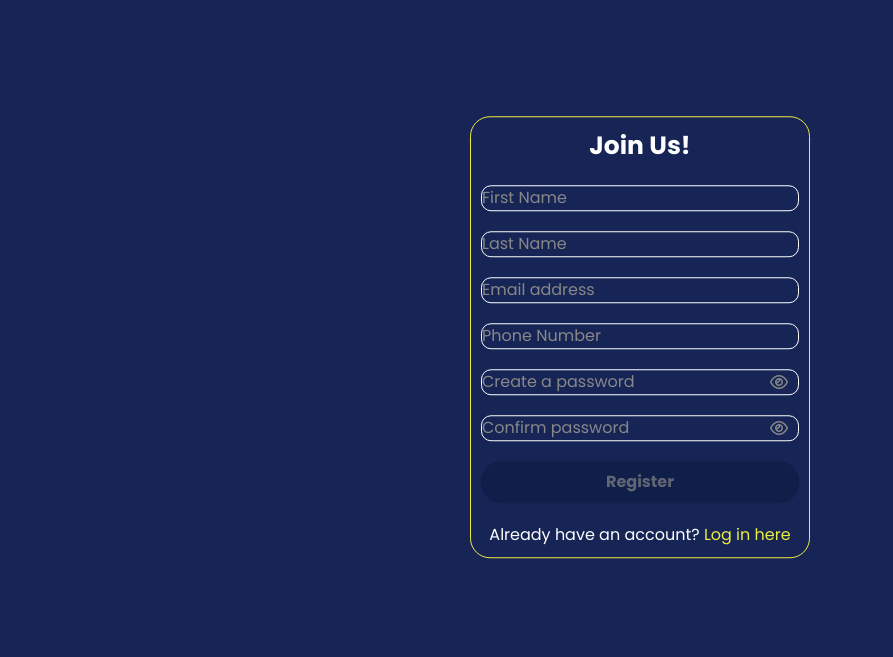
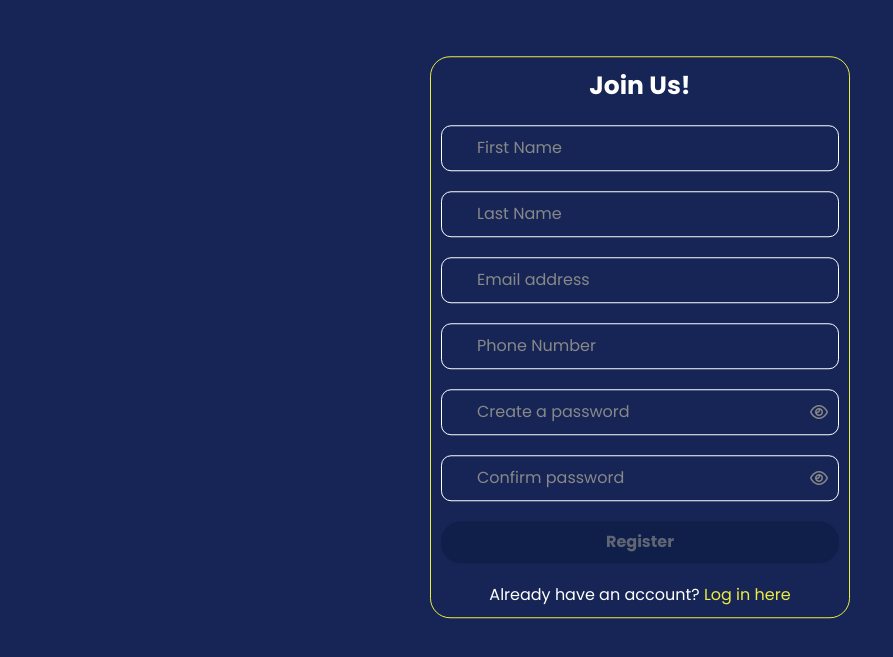
Before and after one commit to WILLIAMS-creator672/try, a website: page authen.html in a window 1280 px wide. Shown: the part 63-720 px from the top of the page, without its empty margins (0-893 px from the left). Drawn offline with Linux system fonts and the light colour scheme.

Commit message:
made changes

```diff
--- a/authen.html
+++ b/authen.html
@@ -37,23 +37,23 @@
         <h1 class="text-center text-white text-[18px] md:text-[25px] font-bold">Join Us!</h1>
 
         <div>
-            <input id="userFirstName" type="text" placeholder="First Name" class="">
+            <input id="userFirstName" type="text" placeholder="First Name" class="p-[10px] pl-[35px] pr-[45px] md:pr-[120px]">
         </div>
 
         <div>
-            <input id="userLastName" type="text" placeholder="Last Name" class="">
+            <input id="userLastName" type="text" placeholder="Last Name" class="p-[10px] pl-[35px] pr-[45px] md:pr-[120px]">
         </div>
 
         <div>
-            <input id="userEmail" type="email" placeholder="Email address" class="">
+            <input id="userEmail" type="email" placeholder="Email address" class="p-[10px] pl-[35px] pr-[45px] md:pr-[120px]">
         </div>
 
         <div>
-            <input id="userPhoneNumber" type="tel" placeholder="Phone Number" class="">
+            <input id="userPhoneNumber" type="tel" placeholder="Phone Number" class="p-[10px] pl-[35px] pr-[45px] md:pr-[120px]">
         </div>
 
         <div class="flex relative">
-            <input id="passwordInput" type="password" placeholder="Create a password" class="">
+            <input id="passwordInput" type="password" placeholder="Create a password" class="p-[10px] pl-[35px] pr-[45px] md:pr-[120px]">
 
             <span id="passwordToggle" class=" text-[16px] cursor-pointer">
                 <i class="fa-regular fa-eye"></i>
@@ -62,7 +62,7 @@
         </div>
 
         <div class="flex relative">
-            <input id="confirmPasswordInput" type="password" placeholder="Confirm password" class="">
+            <input id="confirmPasswordInput" type="password" placeholder="Confirm password" class="p-[10px] pl-[35px] pr-[45px] md:pr-[120px]">
 
             <span id="confirmPasswordToggle" class="hidePassword text-[16px] cursor-pointer">
                 <i class="fa-regular fa-eye"></i>
@@ -93,12 +93,12 @@
 
         <div class="flex relative items-center">
             <i class="fa-regular fa-envelope"></i>
-            <input id="logInEmail" type="email" placeholder="Enter your email address" class="">
+            <input id="logInEmail" type="email" placeholder="Enter your email address" class="p-[10px] pl-[35px] pr-[45px] md:pr-[120px]">
         </div>
 
         <div class="flex relative items-center">
             <i class="fa-solid fa-key"></i>
-            <input id="logInPassword" type="password" placeholder="Enter Your Password" class="">
+            <input id="logInPassword" type="password" placeholder="Enter Your Password" class="p-[10px] pl-[35px] pr-[45px] md:pr-[120px]">
         </div>
 
         <button id="logInButton"
```
